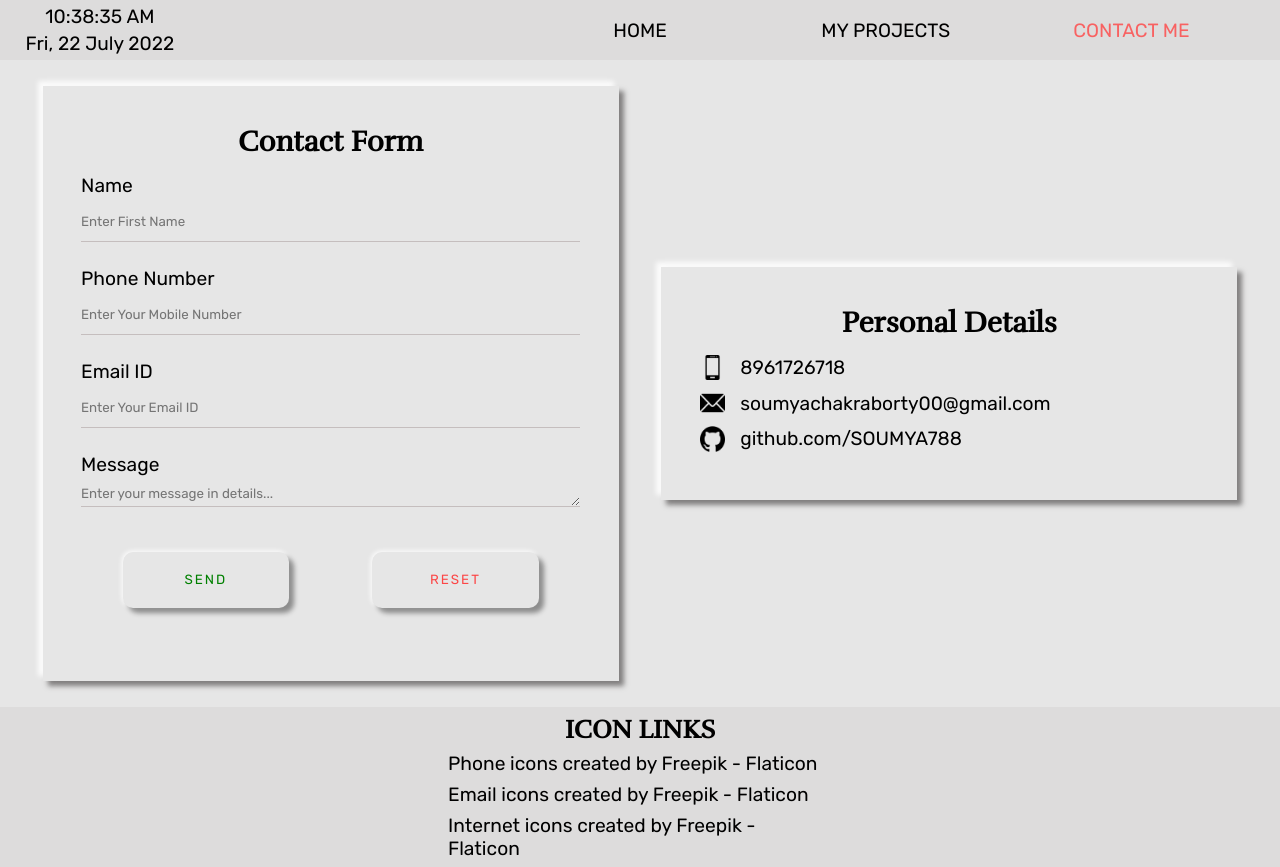
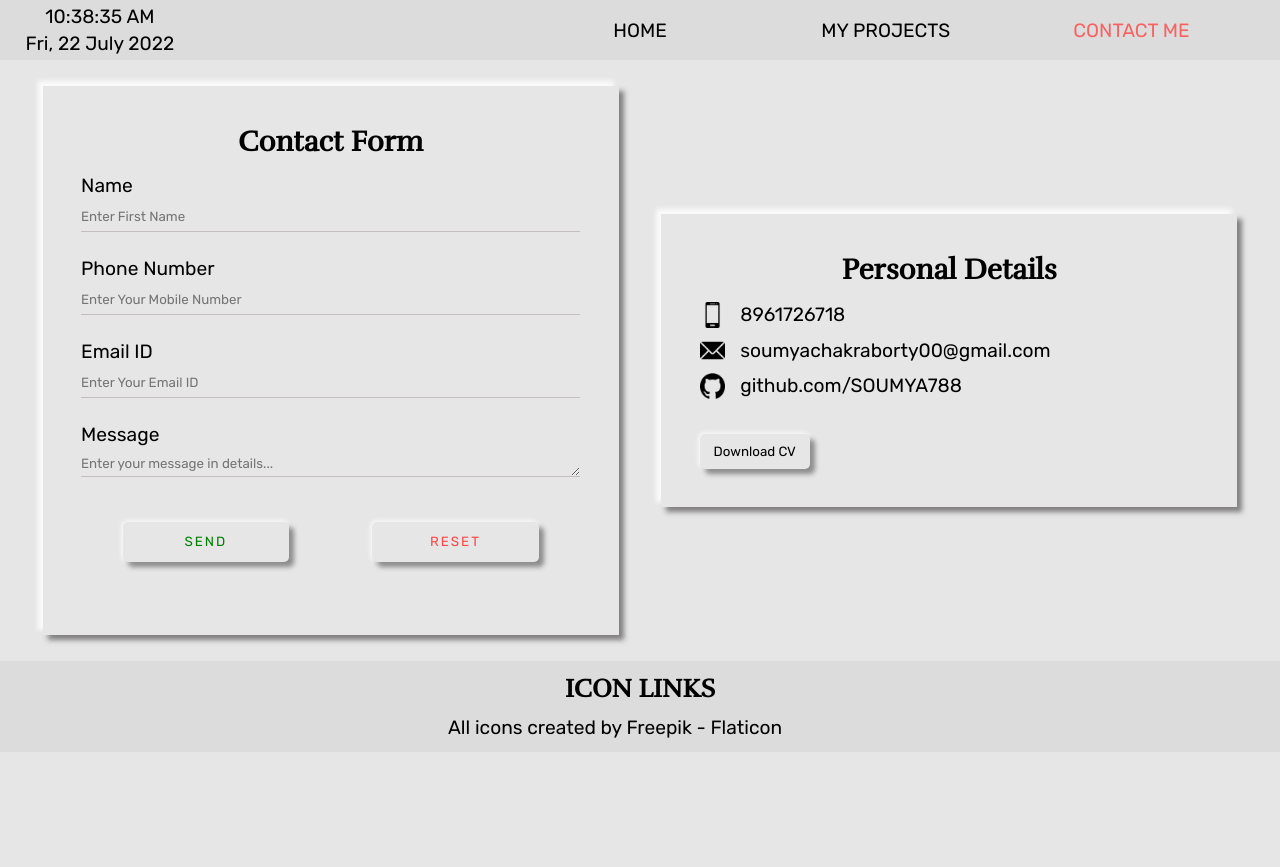
Before and after one commit to SOUMYA788/soumya, a plain HTML site: page contact.html in a window 1280 px wide. After the commit the page ends 800 px from the top, so only its background shows below. Drawn offline with Linux system fonts and the light colour scheme.

Commit message:
UPDATE 22072022

```diff
--- a/contact.html
+++ b/contact.html
@@ -71,8 +71,8 @@
                         placeholder="Enter your message in details..." spellcheck="true" required></textarea>
 
                     <div id="formBTNSet">
-                        <button type="submit" id="submit" class="formBTN" onclick="clickFormBTN(this)">Send</button>
-                        <button type="reset" id="resetBTN" class="formBTN" onclick="clickFormBTN(this)">Reset</button>
+                        <button type="submit" id="submit" class="formBTN">Send</button>
+                        <button type="reset" id="resetBTN" class="formBTN">Reset</button>
                     </div>
 
                 </form>
@@ -85,6 +85,11 @@
                 <p><img src="./images/phone.png" alt="Phone Number"> 8961726718</p>
                 <p><img src="./images/email.png" alt="Email ID:"> soumyachakraborty00@gmail.com</p>
                 <p><img src="./images/github.png"> <a href="https://github.com/SOUMYA788">github.com/SOUMYA788</a> </p>
+
+                <button id="downloadCV" class="downloadCV">
+                    <a href="./documents/soumyajyoti.pdf" download>Download CV</a>
+                </button>
+
             </div>
 
         </div>
@@ -94,15 +99,8 @@
                 <p type="button" class="dropDownButton">Icon Links</p>
                 <ul>
                     <li>
-                        <a href="https://www.flaticon.com/free-icons/phone" title="phone icons">Phone icons created by
+                        <a href="https://www.flaticon.com/free-icons/" title="icons">All icons created by
                             Freepik - Flaticon</a>
-                    </li>
-                    <li>
-                        <a href="https://www.flaticon.com/free-icons/email" title="email icons">Email icons created by
-                            Freepik - Flaticon</a>
-                    </li>
-                    <li>
-                        <a href="https://www.flaticon.com/free-icons/internet" title="internet icons">Internet icons created by Freepik - Flaticon</a>
                     </li>
                 </ul>
             </div>
--- a/css/style.css
+++ b/css/style.css
@@ -453,7 +453,7 @@ p.desc {
     border: none;
     outline: none;
     border-bottom: 1px solid #c5bebe;
-    height: 5vh;
+    height: 30px;
     background-color: #e6e6e6;
     width: 100%;
     margin-top: 1%;
@@ -476,17 +476,21 @@ p.desc {
 
 .formBTN {
     width: 13vw;
-    height: 7vh;
+    height: 40px;
     cursor: pointer;
     padding: 1%;
     border: none;
     outline: none;
-    border-radius: 10px;
+    border-radius: 5px;
     text-transform: uppercase;
     background: #e6e6e6;
     box-shadow: 5px 5px 5px #00000066,-1px -1px 5px #fffffffa;
     font-family: 'rubik';
     letter-spacing: 2px;
+}
+
+.formBTN:active{
+    box-shadow: inset 5px 5px 5px #00000066,inset -1px -1px 5px #fffffffa;
 }
 
 #formBTNSet {
@@ -515,9 +519,7 @@ p.desc {
     border: 1px solid  #ffbdbd;
  }
 
-.formBTNClick{
-    box-shadow: inset 5px 5px 5px #00000066,inset -1px -1px 5px #fffffffa;
-}
+
 
 #submitStatus {
     width: 100%;
@@ -531,13 +533,38 @@ p.desc {
     background: #e6e6e6;
 }
 
+button#downloadCV {
+    margin-top: 5%;
+    height: 35px;
+    width: 110px;
+    border-radius: 5px;
+    border: none;
+    outline: none;
+    color: black;
+    background: #e6e6e6;
+    font-family: 'rubik';
+    margin-right: auto;
+    box-shadow: 5px 5px 5px #00000066,-1px -1px 5px #fffffffa;
+}
+
+button#downloadCV:active{
+    box-shadow: inset 5px 5px 5px #00000066, inset -1px -1px 5px #fffffffa;
+}
+
+.downloadCV a{
+    width: 100%;
+    height: 100%;
+    text-decoration: none;
+    color: black;
+}
+
 /*------------------------------------------------------------------------------------------------------*/
 /*---------------------------------------------Footer Style---------------------------------------------*/
 /*------------------------------------------------------------------------------------------------------*/
 
 #contactFooter {
     width: 100%;
-    height: 20vh;
+    min-height: 80px;
     background: #dddcdc;
     padding: 1% 3%;
     display: flex;
@@ -555,7 +582,7 @@ p.desc {
     font-size: 2vw;
     font-weight: 900;
     text-align: center;
-    margin-bottom: 1%;
+    margin-bottom: 3%;
     font-family: 'rufina', sans-serif;
     text-transform: uppercase;
 }
@@ -699,7 +726,7 @@ p.desc {
         width: 100%;
         margin: 0 auto;
         background: #ababab;
-        border-radius: 25px;
+        border-radius: 10px;
         justify-content: center;
     }
 
@@ -833,7 +860,8 @@ p.desc {
     }
 
     .formBTN{
-        width: 40%;
+        height: 35px;
+        width: 30%;
     }
 
     #contactForm h2,
--- a/scripts/submit_form.js
+++ b/scripts/submit_form.js
@@ -5,10 +5,11 @@ const reset = document.getElementById("reset");
 const submitStatus = document.getElementById("submitStatus");
 
 const clickFormBTN = (e) => {
-    e.classList.toggle("formBTNClick")
+    e.classList.toggle("BTNClick")
     setTimeout(() => {
-        e.classList.toggle("formBTNClick")
+        e.classList.toggle("BTNClick")
     }, 200);
+    e.stopImmediatePropagation();
 }
 
 form.addEventListener('submit', e => {
@@ -23,7 +24,6 @@ form.addEventListener('submit', e => {
 
 
         })
-
         .catch(error => {
             submitStatus.innerText = "Message Sending Faild, Please Try Again After Sometime"
             setTimeout(() => {
@@ -31,4 +31,6 @@ form.addEventListener('submit', e => {
                 form.reset()
             }, 3000);
         })
+
+        e.stopImmediatePropagation()
 })
```
Also changed, not shown: 1 other file.
